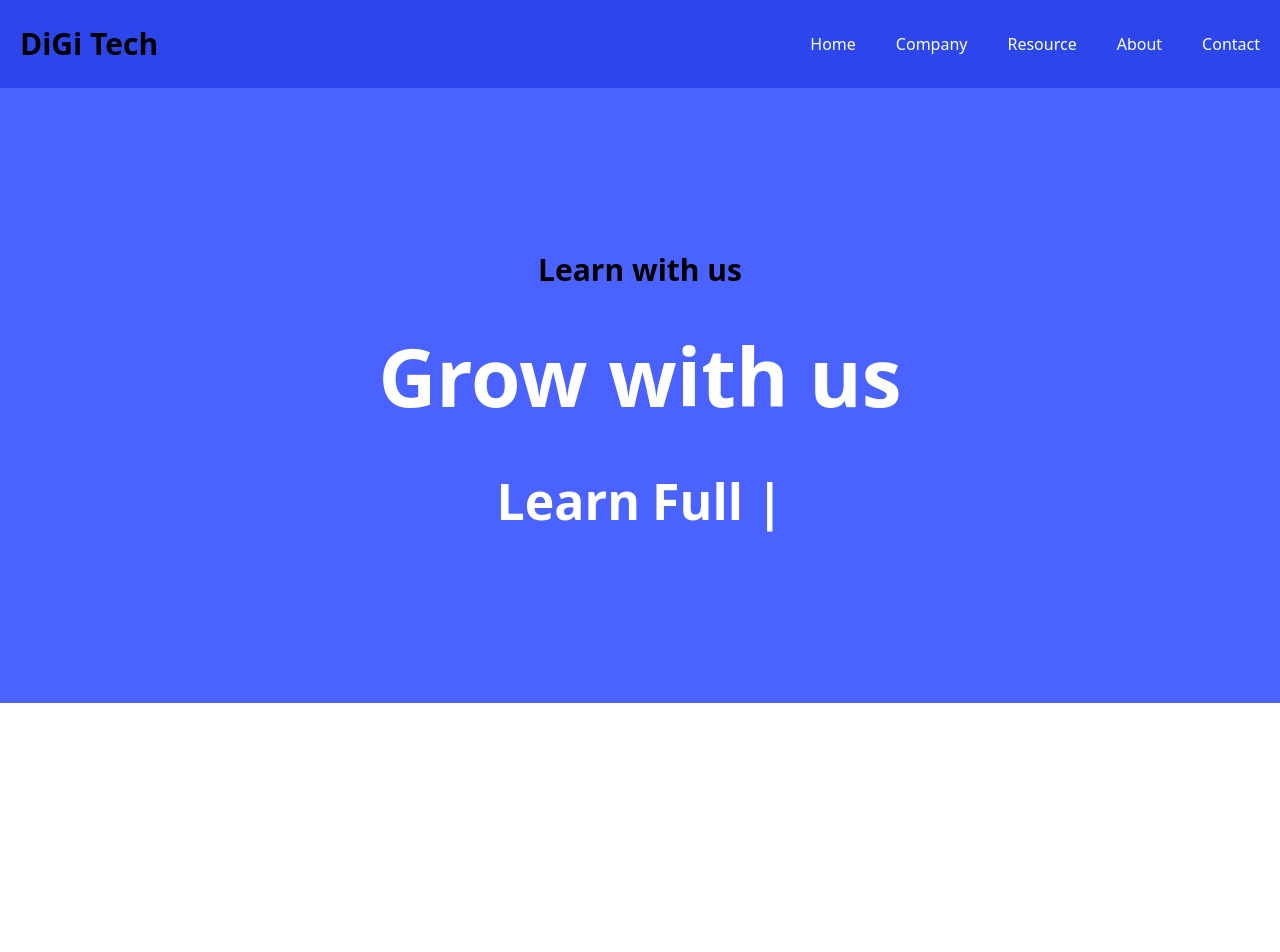
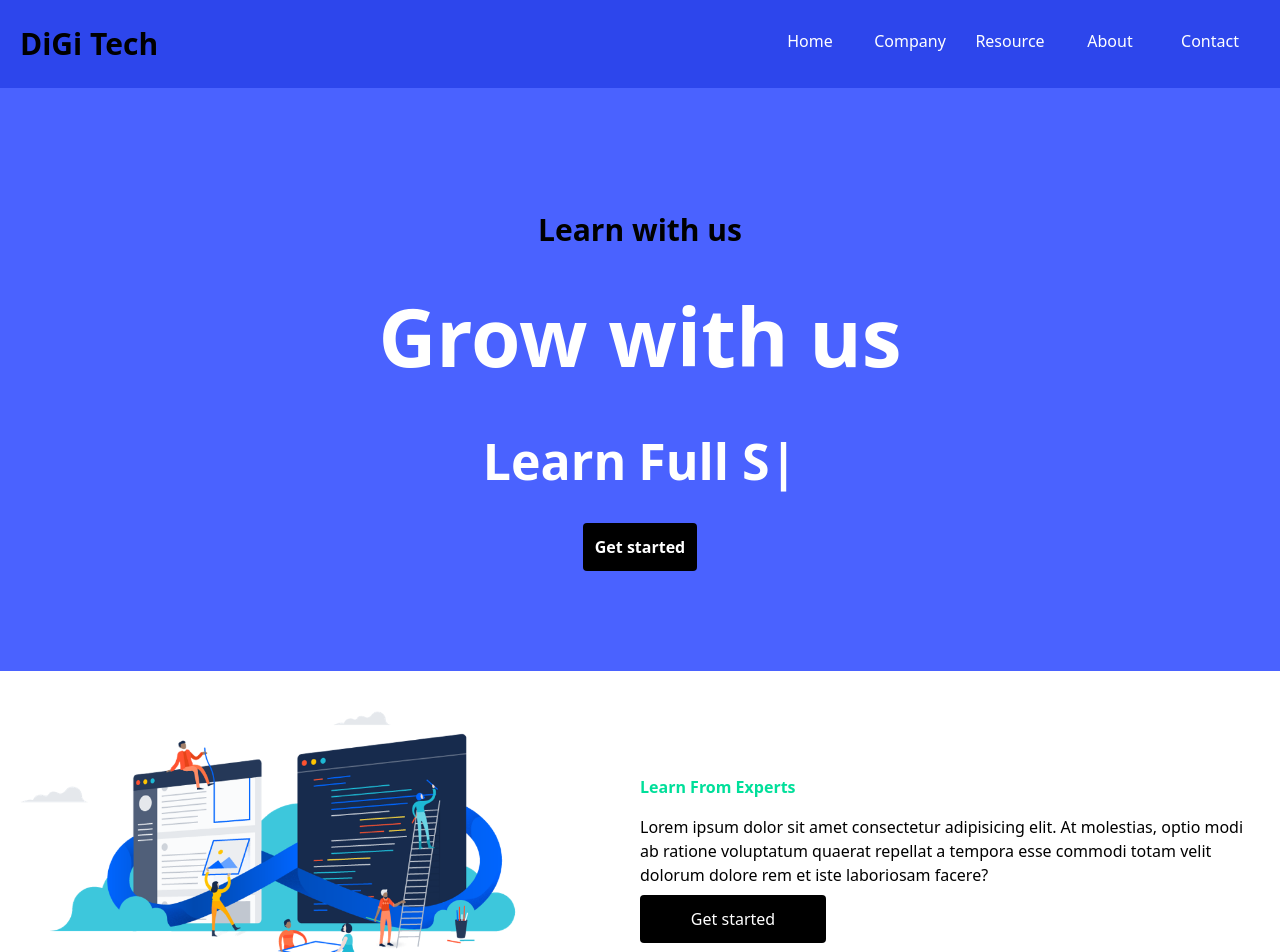
Before and after one commit to i-m-prabhat/Digi-Tech, a React (Create React App) app: page / in a window 1280 px wide. Shown: the top 952 px of the page. Before the commit the page ends 800 px from the top, so only its background shows below. Built offline with nearby package versions, Linux system fonts and the light colour scheme; the HTML template or start-up script is replaced by a standard one.

Commit message:
Expert Section Added

```diff
--- a/src/App.js
+++ b/src/App.js
@@ -1,5 +1,6 @@
 import './App.css';
 import Banner from './components/Banner';
+import Experts from './components/Experts';
 import Header from './components/Header';
 
 function App()
@@ -8,6 +9,7 @@ function App()
     <>
       <Header/>
       <Banner/>
+      <Experts/>
     </>
   );
 }
--- a/src/components/Banner.jsx
+++ b/src/components/Banner.jsx
@@ -3,7 +3,7 @@ import Typed from 'react-typed';
 
 const Banner = () => {
   return (
-    <div className='bg-[#4a62ff] w-full py-[100px]'>
+    <div className='bg-[#4a62ff] w-full py-[60px]'>
         <div className="max-w-[1340px] py-[40px] mx-auto text-center font-bold">
             <div className='text-xl md:p-[24px] md:text-3xl'>Learn with us</div>
             <h2 className='text-white text-5xl md:text-[80px] md:p-[24px]'>Grow with us</h2>
@@ -16,6 +16,7 @@ const Banner = () => {
                     backSpeed={100}
                 />
             </div>
+            <button className='bg-black text-white p-3 rounded'>Get started</button>
         </div>
     </div>
   )
--- /dev/null
+++ b/src/components/Experts.jsx
@@ -0,0 +1,18 @@
+import React from 'react'
+import laptop from "../assets/img/laptop.png"
+const Experts = () => {
+  return (
+    <div className='max-w-[1240px] mx-auto my-10 md:grid grid-cols-2'>
+        <div className=' col-span-1 md:w-[80%]'>
+            <img src={laptop} alt="laptop png" srcset="" />
+        </div>
+        <div className=' col-span-1 justify-center flex flex-col'>
+            <h1 className='text-[#00df9a] px-3 md:px-0 font-bold my-2'>Learn From Experts</h1>
+            <p className='my-2 px-3 md:px-0'>Lorem ipsum dolor sit amet consectetur adipisicing elit. At molestias, optio modi ab ratione voluptatum quaerat repellat a tempora esse commodi totam velit dolorum dolore rem et iste laboriosam facere?</p>
+            <button className='md:w-[30%] w-[50%] mx-auto md:mx-0  inline  bg-black text-white p-3 rounded'>Get started</button>
+        </div>
+    </div>
+  )
+}
+
+export default Experts
--- a/src/components/Header.jsx
+++ b/src/components/Header.jsx
@@ -18,12 +18,12 @@ function Header()
                         <AiOutlineMenu onClick={() => setToggle(!toggle)} className='text-2xl text-white md:hidden block' />
                 }
 
-                <ul className='md:flex hidden text-white gap-10'>
-                    <li>Home</li>
-                    <li>Company</li>
-                    <li>Resource</li>
-                    <li>About</li>
-                    <li>Contact</li>
+                <ul className='md:flex hidden text-white'>
+                    <li className='cursor-pointer hover:bg-violet-700 hover:border hover:rounded-lg active:bg-violet-700 focus:outline-none focus:ring focus:ring-violet-300 w-[100px] h-[30px] text-center items-center hover:font-bold'>Home</li>
+                    <li className='cursor-pointer hover:bg-violet-700 hover:border hover:rounded-lg active:bg-violet-700 focus:outline-none focus:ring focus:ring-violet-300 w-[100px] h-[30px] text-center items-center hover:font-bold'>Company</li>
+                    <li className='cursor-pointer hover:bg-violet-700 hover:border hover:rounded-lg active:bg-violet-700 focus:outline-none focus:ring focus:ring-violet-300 w-[100px] h-[30px] text-center items-center hover:font-bold'>Resource</li>
+                    <li className='cursor-pointer hover:bg-violet-700 hover:border hover:rounded-lg active:bg-violet-700 focus:outline-none focus:ring focus:ring-violet-300 w-[100px] h-[30px] text-center items-center hover:font-bold'>About</li>
+                    <li className='cursor-pointer hover:bg-violet-700 hover:border hover:rounded-lg active:bg-violet-700 focus:outline-none focus:ring focus:ring-violet-300 w-[100px] h-[30px] text-center items-center hover:font-bold'>Contact</li>
                 </ul>
                 {/* Responsive menu */}
                 <ul className={`duration-300 md:hidden text-white fixed w-full h-screen
```
Also changed, not shown: src/assets/img/laptop.png (added).
